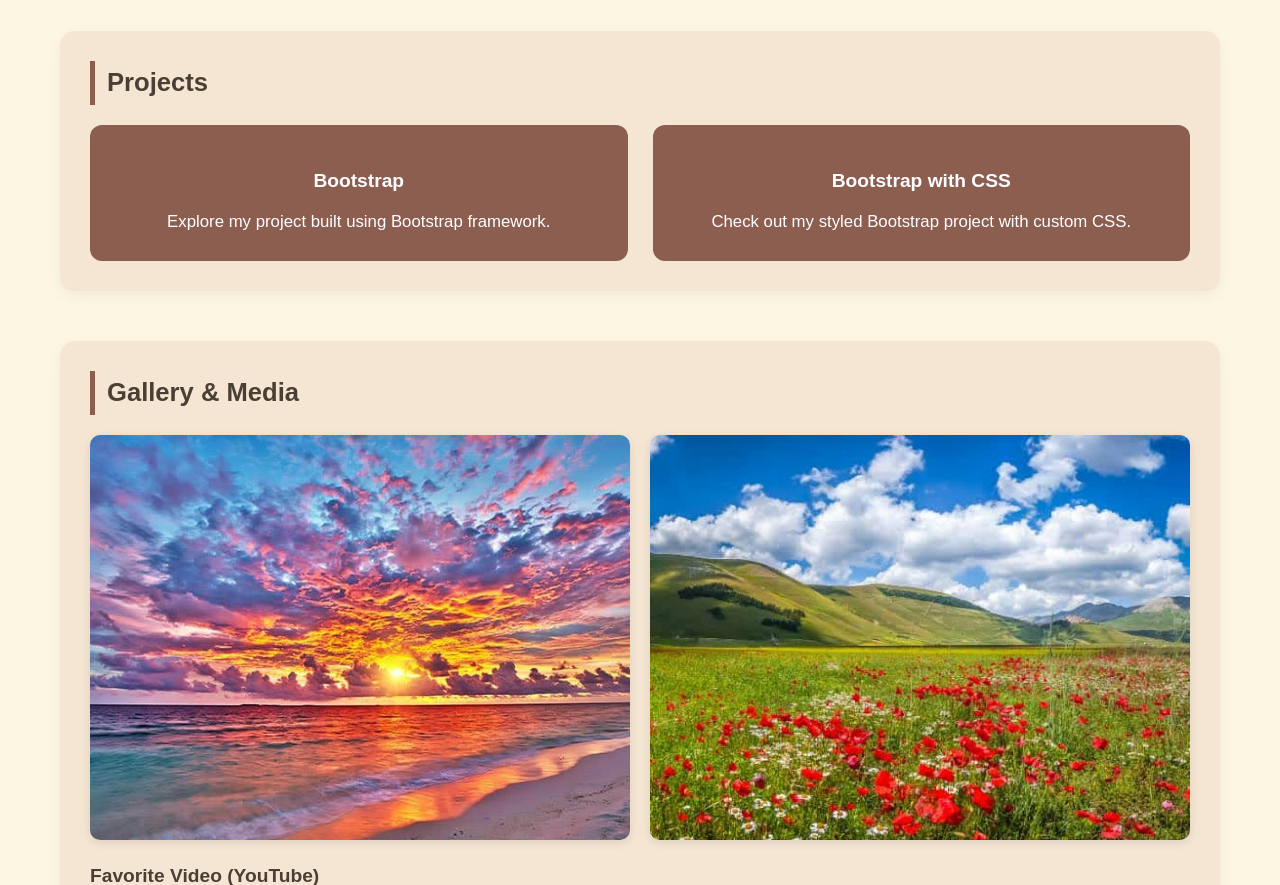
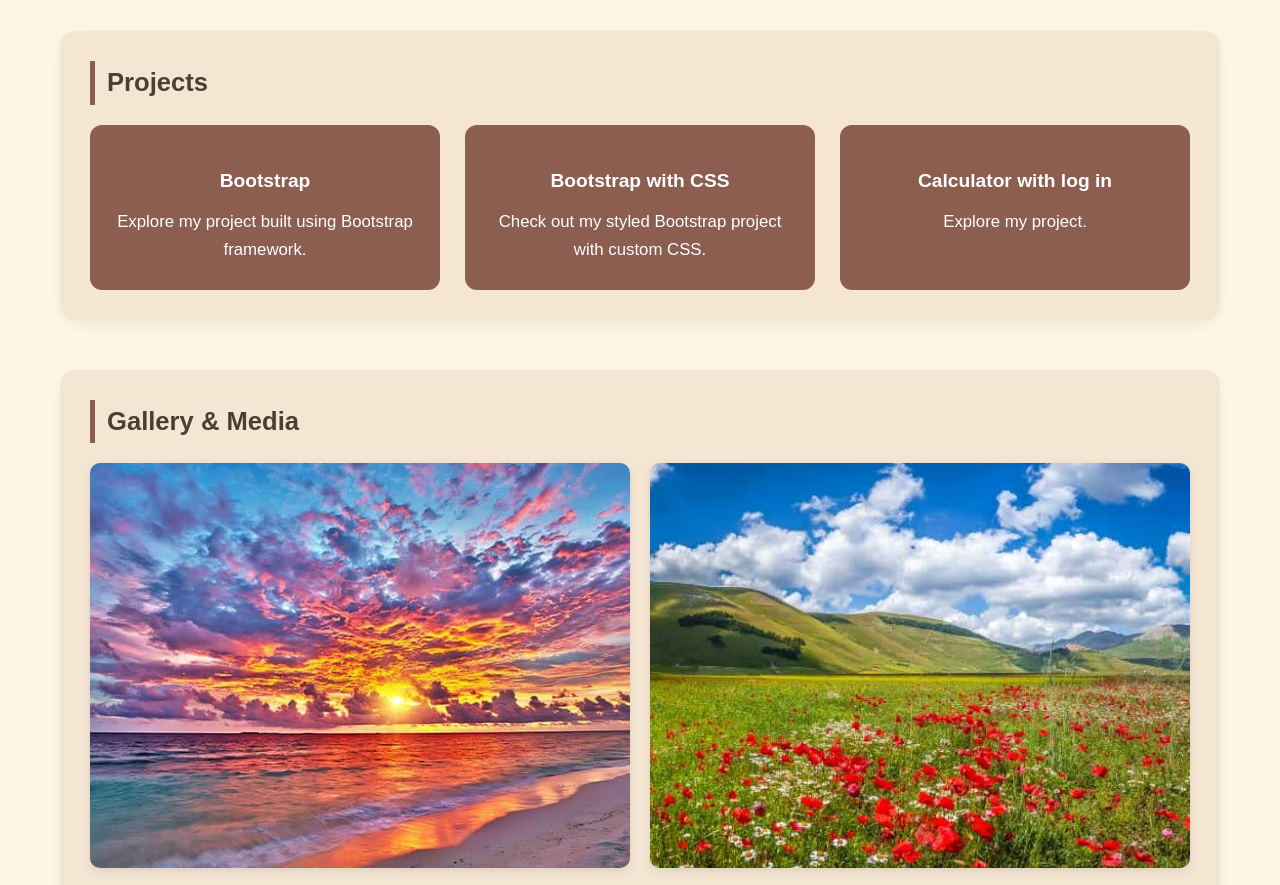
Before and after one commit to ClaireBeringuel06/Personal-Website, a plain HTML site: page index.html in a window 1280 px wide. Shown: the part 960-1845 px from the top of the page. Drawn offline with Linux system fonts and the light colour scheme.

Commit message:
Update index.html

```diff
--- a/index.html
+++ b/index.html
@@ -56,6 +56,10 @@
         <a href="bwc.html" class="project-card" target="_blank">
           <h3>Bootstrap with CSS</h3>
           <p>Check out my styled Bootstrap project with custom CSS.</p>
+        </a>
+        <a href="bwc.html" class="project-card" target="_blank">
+          <h3>Calculator with log in </h3>
+          <p> Explore my project.</p>
         </a>
       </div>
     </section>
```
